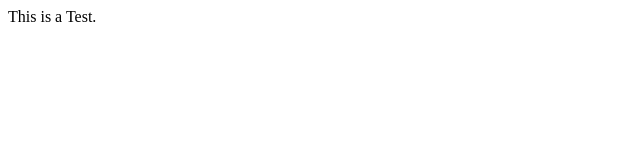
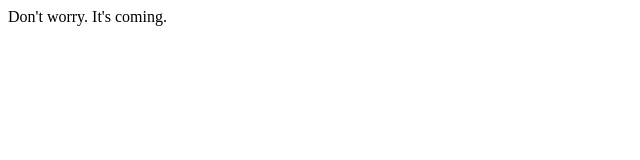
Before and after one commit to bhangraescapist/bhangraescapist.github.io, a plain HTML site: page index.html in a window 1280 px wide. Shown: the full height of the page, 0-640 px from the left. Drawn offline with Linux system fonts and the light colour scheme.

Commit message:
Now a coming soon as the index. Whilst I develop the actual site without pushing (a lot of work to do to get the base site setup)

```diff
--- a/index.html
+++ b/index.html
@@ -1,8 +1,9 @@
+
 <html>
 	<head>
-		<title>Testing</title>
+		<title>Coming Soon</title>
 	</head>
 	<body>
-		This is a Test.
+		Don't worry. It's coming.
 	</body>
 </html>
```
